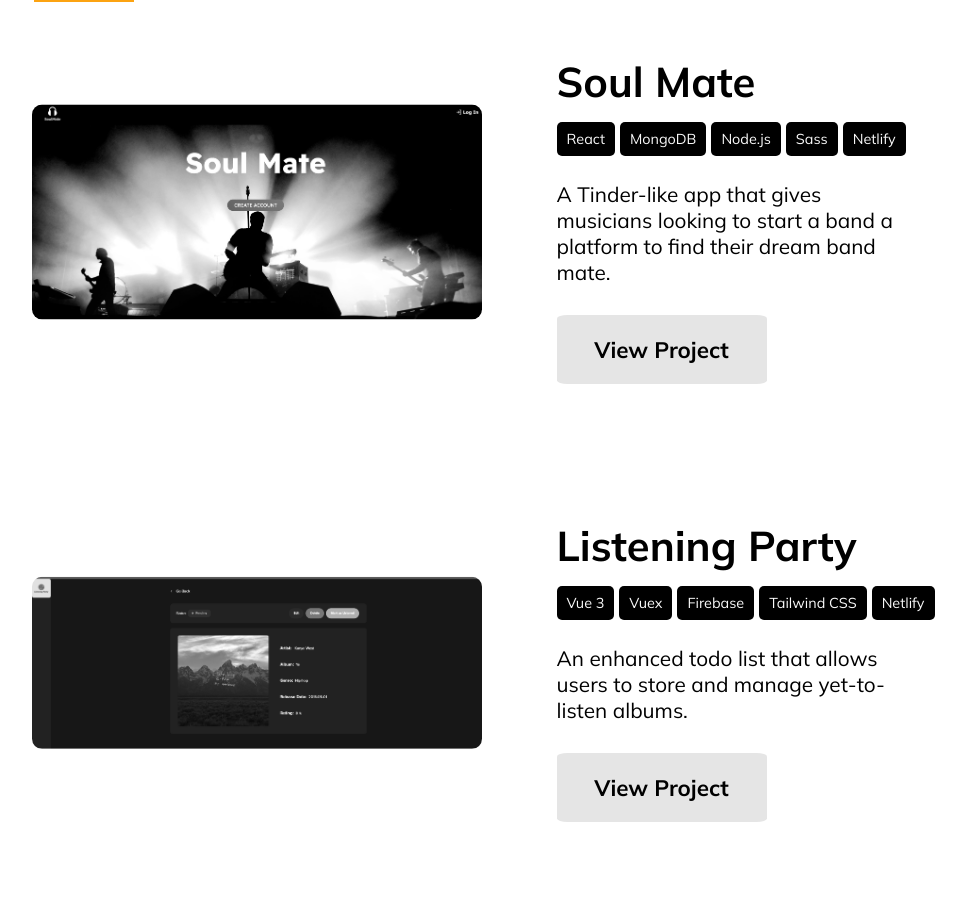
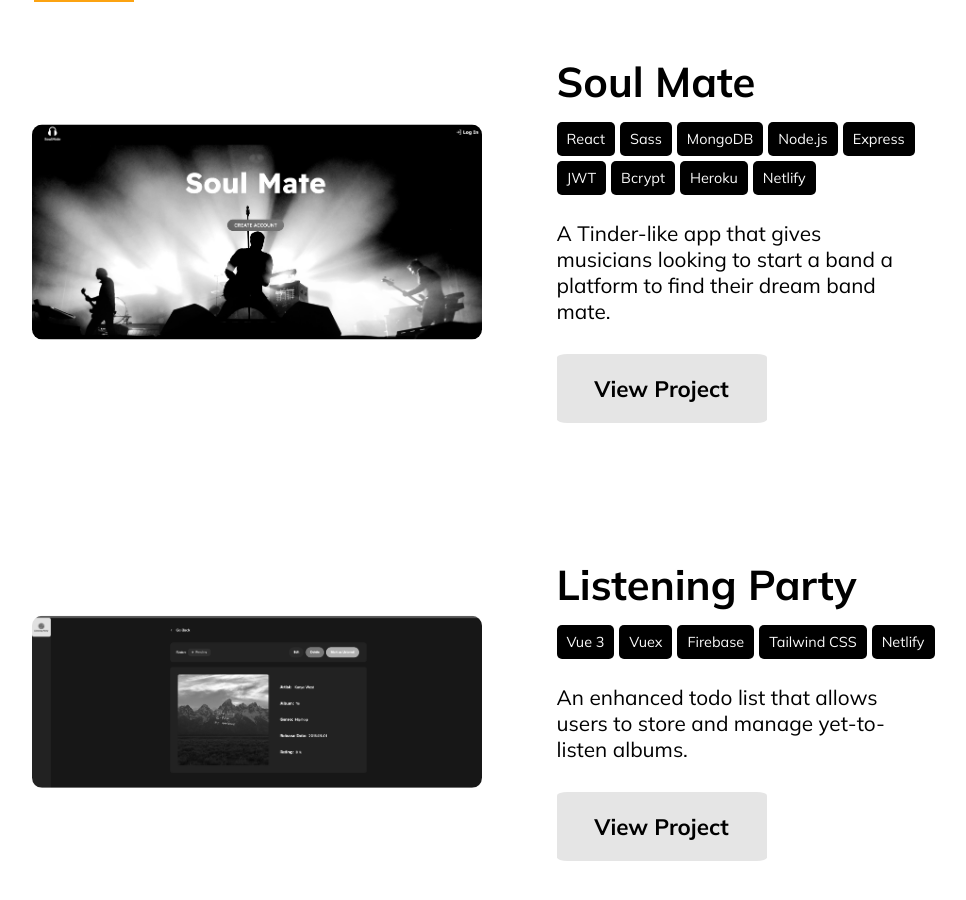
Before and after one commit to VinceLee9527/portfolio-vue, a Vue app: page / in a window 1280 px wide. Shown: the part 914-1814 px from the top of the page, without its empty margins (136-1102 px from the left). Built offline with nearby package versions, Linux system fonts and the light colour scheme.

Commit message:
added stack

```diff
--- a/src/components/Projects.vue
+++ b/src/components/Projects.vue
@@ -203,9 +203,13 @@
 
             <div class="project-stack">
               <span>React</span>
+              <span>Sass</span>
               <span>MongoDB</span>
               <span>Node.js</span>
-              <span>Sass</span>
+              <span>Express</span>
+              <span>JWT</span>
+              <span>Bcrypt</span>
+              <span>Heroku</span>
               <span>Netlify</span>
             </div>
             <div class="project-intro">
--- a/src/views/SoulMate.vue
+++ b/src/views/SoulMate.vue
@@ -81,9 +81,13 @@
       </div>
       <div class="project-stack">
         <span>React</span>
+        <span>Sass</span>
         <span>MongoDB</span>
         <span>Node.js</span>
-        <span>Sass</span>
+        <span>Express</span>
+        <span>JWT</span>
+        <span>Bcrypt</span>
+        <span>Heroku</span>
         <span>Netlify</span>
       </div>
       <div class="live-site">
```
